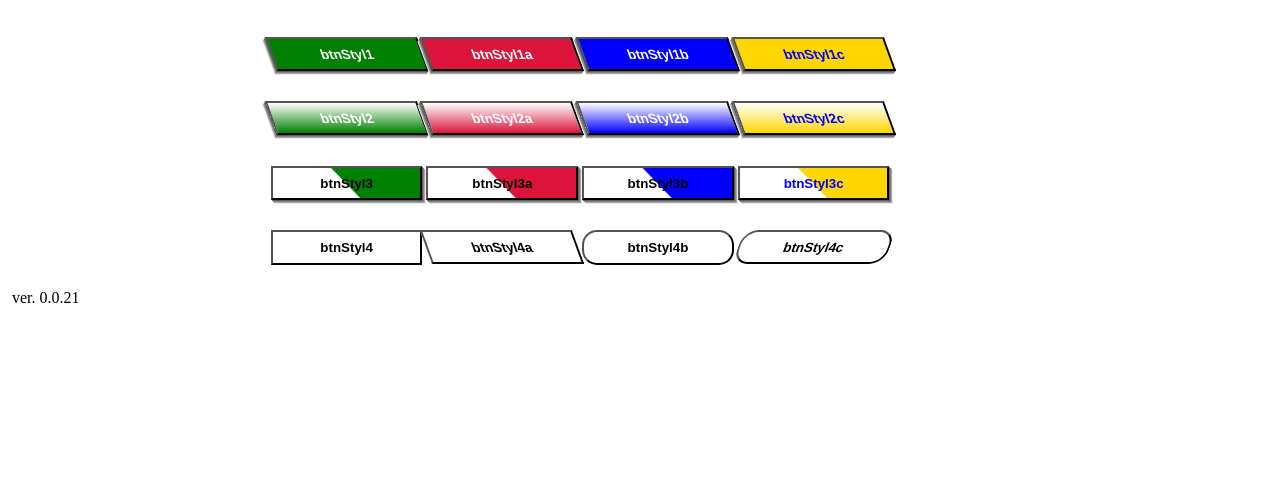
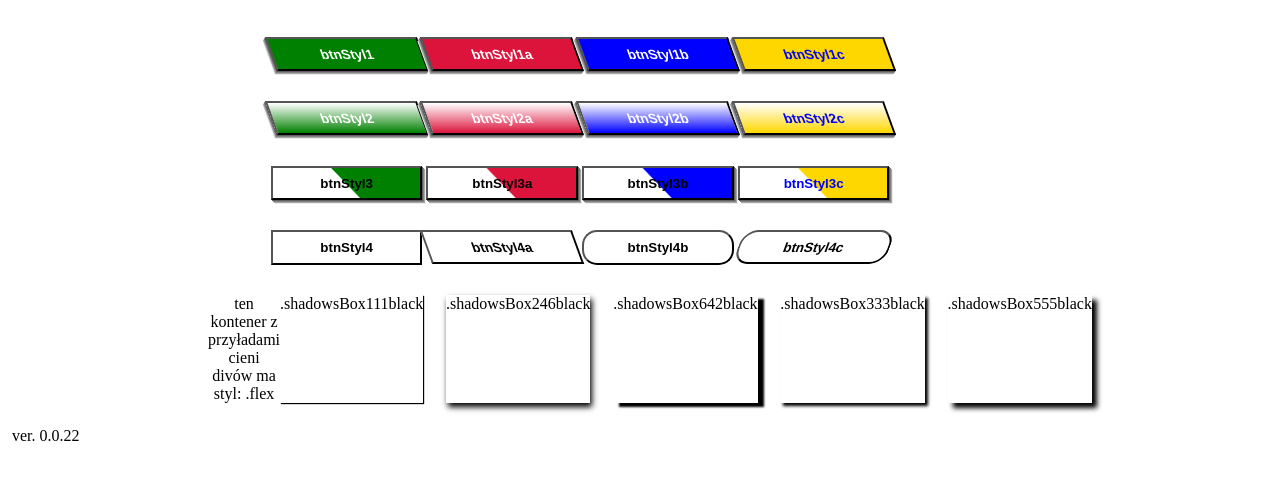
Before and after one commit to SzymekCendecki/scss_css-library, a plain HTML site: page index.html in a window 1280 px wide. Drawn offline with Linux system fonts and the light colour scheme.

Commit message:
added new styles

```diff
--- a/history.txt
+++ b/history.txt
@@ -50,3 +50,8 @@ Dodano style dla przycisków.
 
 2 października 2018 - wersja 0.0.21
 Dodano style dla przycisków.
+
+3 października 2018 - wersja 0.0.22
+Dodano nowe style dla box-shadow, w shadows.scss.
+	Dodano styl flex, w other.scss
+Uzupełnienie dokumentacji.
--- a/index.html
+++ b/index.html
@@ -66,6 +66,15 @@
 			<button class="btnStyl4c">btnStyl4c</button>
 		</div>
 
+		<div class="margins4000p width100p flex centerText">
+			<p>ten kontener z przyładami cieni divów ma styl: .flex</p>
+			<div class="width20p shadowsBox111black">.shadowsBox111black</div>
+			<div class="width20p margins0003p shadowsBox246black">.shadowsBox246black</div>
+			<div class="width20p margins0003p shadowsBox642black">.shadowsBox642black</div>
+			<div class="width20p margins0003p shadowsBox333black">.shadowsBox333black</div>
+			<div class="width20p margins0003p shadowsBox555black">.shadowsBox555black</div>
+		</div>
+
 	</div>
 	<!-- koniec części głównej-->
 
@@ -76,7 +85,7 @@
 
 <!-- początek stopki-->
 	<footer class="col-12">
-		<div id="version">ver. 0.0.21</div>
+		<div id="version">ver. 0.0.22</div>
 	</footer>
 <!-- koniec stopki -->
 
--- a/scss/other.scss
+++ b/scss/other.scss
@@ -9,3 +9,9 @@
 
 //italics
 .italic { font-style: italic; }
+
+//flexing
+.flex{
+  display: flex;
+  justify-content: center;
+}
--- a/scss/shadows.scss
+++ b/scss/shadows.scss
@@ -3,5 +3,27 @@
   box-shadow: 1px 1px white;
 }
 
+.shadowsBox111black{
+  box-shadow: 1px 1px 1px black;
+}
+
+.shadowsBox246black{
+  box-shadow: 2px 4px 6px black;
+}
+
+.shadowsBox642black{
+  box-shadow: 6px 4px 2px black;
+}
+
+.shadowsBox333black{
+  box-shadow: 3px 3px 3px black;
+}
+
+.shadowsBox555black{
+  box-shadow: 5px 5px 5px black;
+}
+
+
+
 //shadow for text
 .shadowText11white{ text-shadow: 1px 1px white; }
```
Also changed, not shown: documentation.txt (+8 -1 lines), css/main.css, 1 other file.
